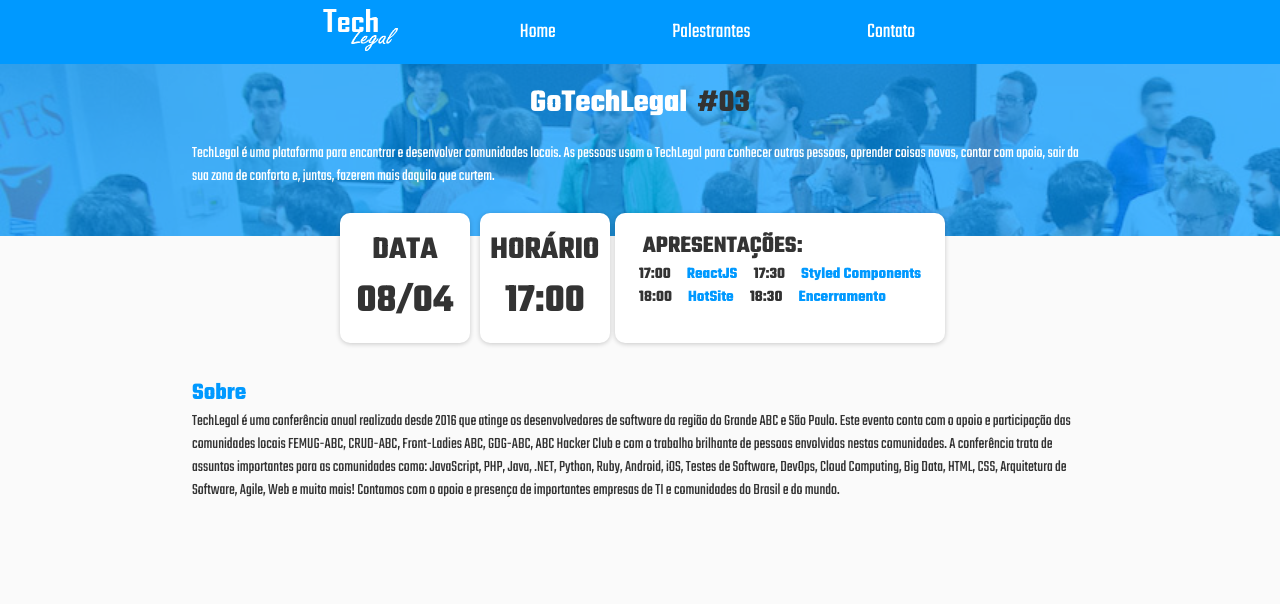
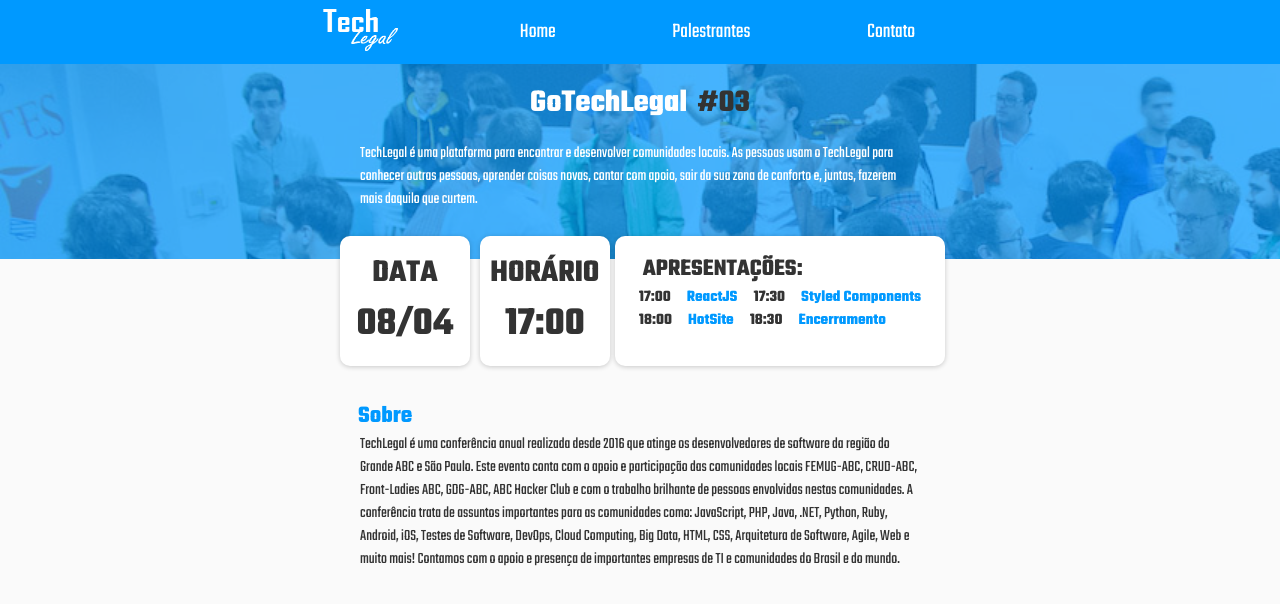
Before and after one commit to raulpesilva/techlegal, a React (Create React App) app: page / in a window 1280 px wide. Shown: the top 604 px of the page. Built offline with nearby package versions, Linux system fonts and the light colour scheme.

Commit message:
ajuste max width text home

```diff
--- a/src/components/banner/styles.js
+++ b/src/components/banner/styles.js
@@ -32,6 +32,7 @@
   p {
     width: 70%;
     margin-bottom: 3em;
+    max-width: 35em;
   }
 `;
 
--- a/src/components/sobre/styles.js
+++ b/src/components/sobre/styles.js
@@ -11,8 +11,10 @@
 export const Titulo = styled.h1`
   color: #0099ff;
   width: 70%;
+  max-width: 23.5em;
 `;
 
-export const Conteudo = styled.section`
+export const Conteudo = styled.p`
   width: 70%;
+  max-width: 35em;
 `;
```
